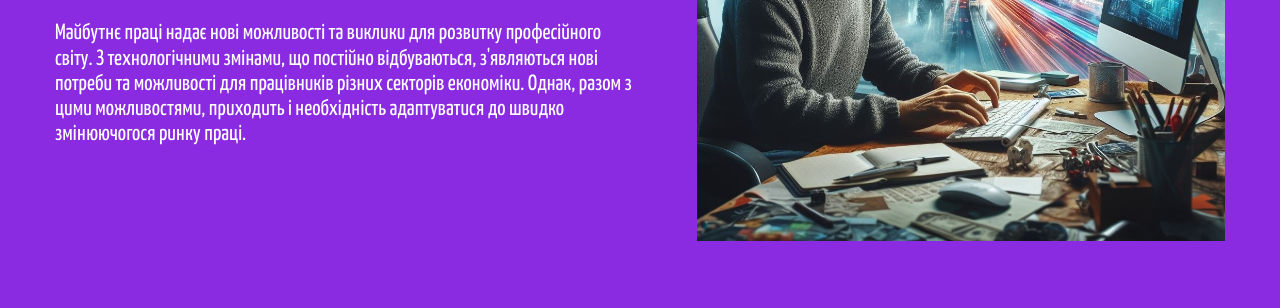
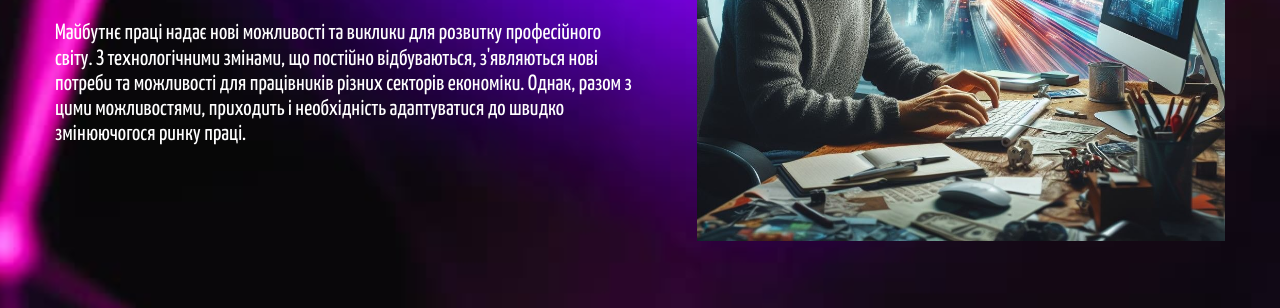
Before and after one commit to Iniya19/AI-homework, a plain HTML site: page index.html in a window 1280 px wide. Shown: the part 379-687 px from the top of the page. Drawn offline with nearby package versions, Linux system fonts and the light colour scheme; files that its build step writes are made by us from their sources; the site is published under a folder, as on GitHub Pages, so addresses that start at the root find nothing; a web font is replaced by a local one.

Commit message:
Update _common.scss

```diff
--- a/sass/base/_common.scss
+++ b/sass/base/_common.scss
@@ -22,7 +22,7 @@ img {
 }
 body {
   font-family: 'Yanone Kaffeesatz', sans-serif;
-  background-image: url(/img/AdobeStock_207523524.jpg);
+  background-image: url(../img/AdobeStock_207523524.jpg);
   background-size: no-repeat;
   background-position: center;
   background-size: cover;
```
